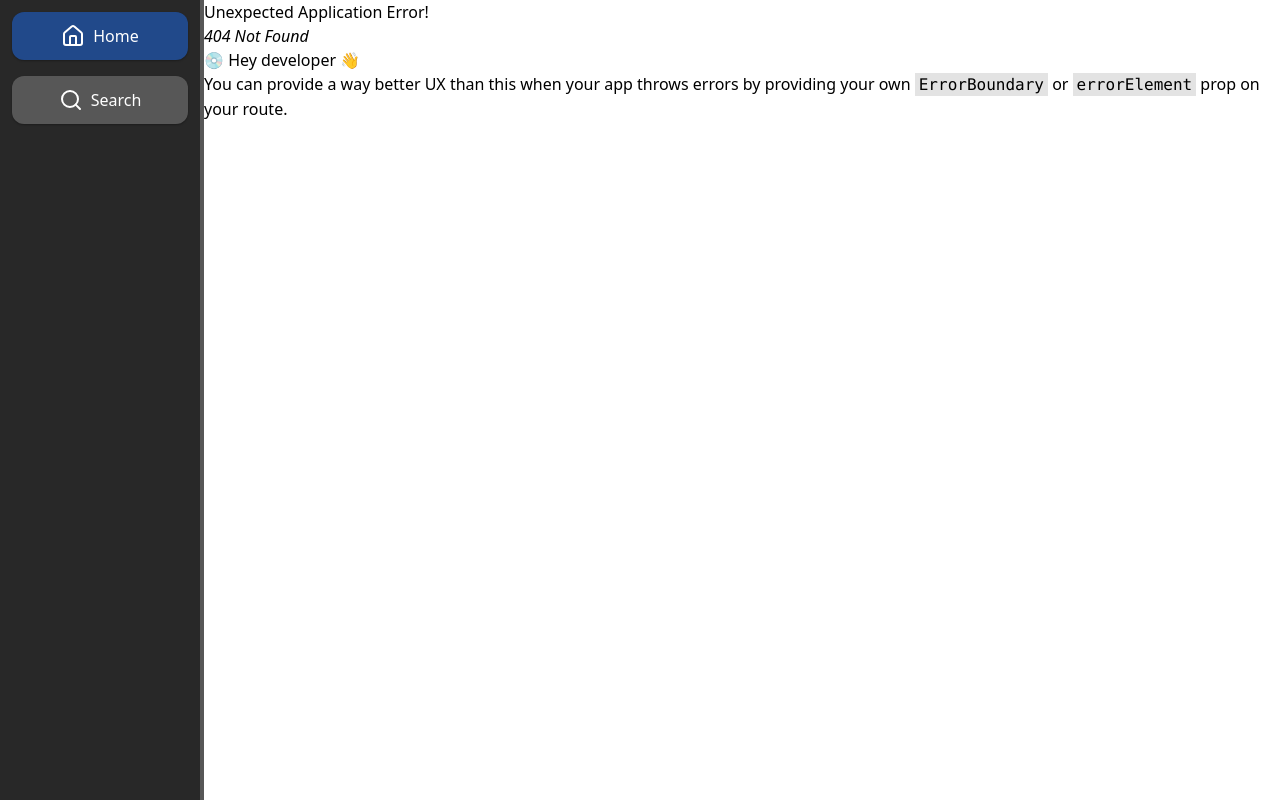
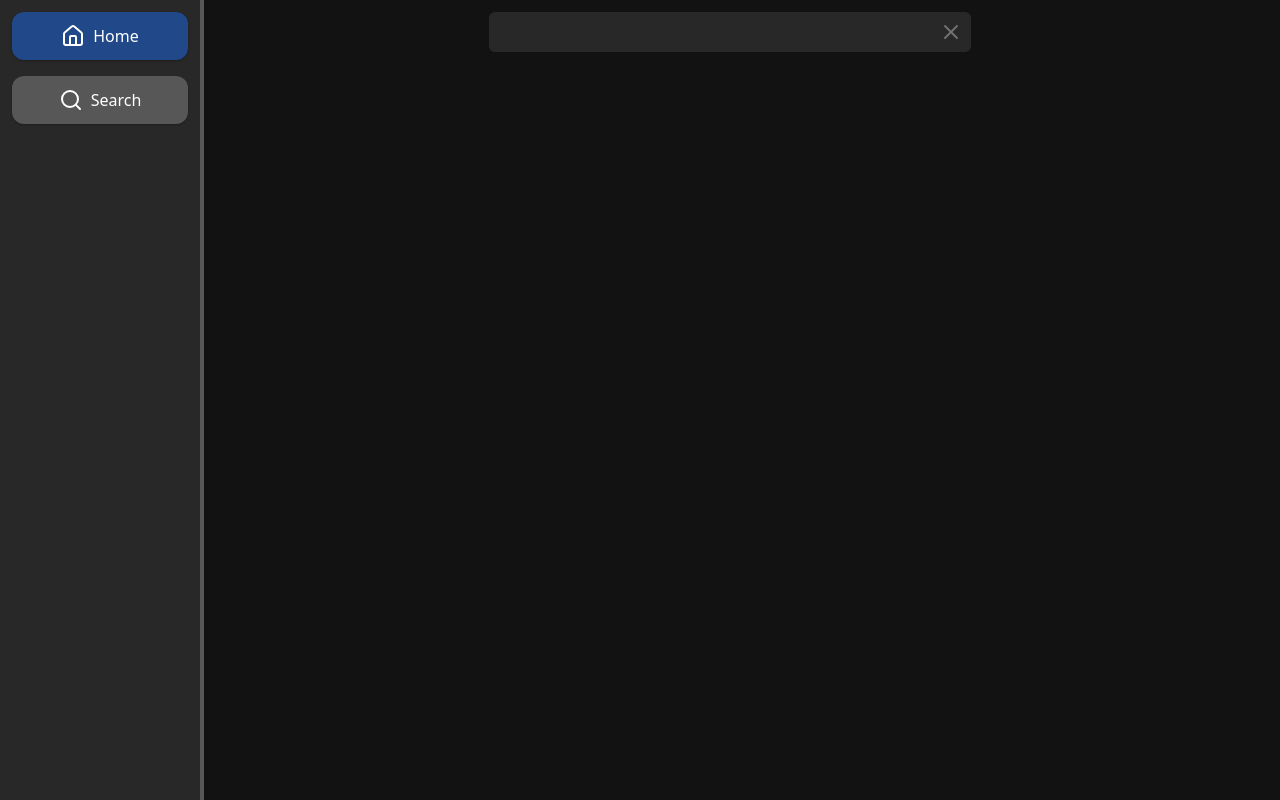
Before and after one commit to yagizerdem/MUSEEK, a React app in the folder frontend/: page /search-tracks in a window 1280 px wide. Before the commit this address had no page. Built offline with nearby package versions, Linux system fonts and the light colour scheme; the HTML template or start-up script is replaced by a standard one.

Commit message:
serch track context added

```diff
--- a/frontend/src/Layout/DefaultLayout.tsx
+++ b/frontend/src/Layout/DefaultLayout.tsx
@@ -18,8 +18,8 @@ function DefaultLayout({ children }: { children: React.ReactNode }) {
     setActivePage(activePageEnum.HOME);
   }
 
-  function goToSearch() {
-    router.navigate("/search");
+  function goToSearchTracks() {
+    router.navigate("/search-tracks");
     setActivePage(activePageEnum.SEARCH);
   }
 
@@ -49,7 +49,7 @@ function DefaultLayout({ children }: { children: React.ReactNode }) {
             />
             <ModernNavigationButton
               label="Search"
-              onMouseUp={goToSearch}
+              onMouseUp={goToSearchTracks}
               className={`${
                 activePage === activePageEnum.SEARCH
                   ? "bg-[var(--clr-info-a0)]"
--- a/frontend/src/Pages/SearchPage.tsx
+++ /dev/null
@@ -1,5 +0,0 @@
-function SearchPage() {
-  return <div>search page</div>;
-}
-
-export { SearchPage };
--- /dev/null
+++ b/frontend/src/Pages/SearchTracksPage.tsx
@@ -0,0 +1,17 @@
+import { useEffect } from "react";
+import type { ApiResponse } from "../../../shared/response/ApiResponse";
+import type { DeezerListResponse } from "../../../shared/response/DeezerListResponse";
+import type { Track } from "../../../shared/models/track";
+import { ModernTextInput } from "../ui/ModernTextInput";
+
+function SearchTracksPage() {
+  return (
+    <div className="w-full h-full bg-[var(--clr-surface-a0)] overflow-x-hidden">
+      <div className="w-1/2 mx-auto h-16   flex items-center px-4">
+        <ModernTextInput className="h-8 min-w-32 " />
+      </div>
+    </div>
+  );
+}
+
+export { SearchTracksPage };
--- /dev/null
+++ b/frontend/src/components/searchTracksRelated/SearchTracksBar.tsx
@@ -0,0 +1,11 @@
+import { ModernTextInput } from "../../ui/ModernTextInput";
+
+function SearchTracksBar() {
+  return (
+    <div>
+      <ModernTextInput text="" />
+    </div>
+  );
+}
+
+export { SearchTracksBar };
--- /dev/null
+++ b/frontend/src/context/SearchTracksContext.tsx
@@ -0,0 +1,39 @@
+import { createContext, useContext, useState, type ReactNode } from "react";
+import type { Track } from "../../../shared/models/track";
+
+interface SearchTracksContextType {
+  query: string;
+  tracks: Track[];
+  isLoading: boolean;
+  setQuery: (q: string) => void;
+  setTracks: (tracks: Track[]) => void;
+  setIsLoading: (loading: boolean) => void;
+}
+
+const SearchTracksContext = createContext<SearchTracksContextType | undefined>(
+  undefined
+);
+
+export const SearchTracksProvider = ({ children }: { children: ReactNode }) => {
+  const [query, setQuery] = useState("");
+  const [tracks, setTracks] = useState<Track[]>([]);
+  const [isLoading, setIsLoading] = useState(false);
+
+  return (
+    <SearchTracksContext.Provider
+      value={{ query, tracks, isLoading, setQuery, setTracks, setIsLoading }}
+    >
+      {children}
+    </SearchTracksContext.Provider>
+  );
+};
+
+export const useSearchTracks = (): SearchTracksContextType => {
+  const ctx = useContext(SearchTracksContext);
+  if (!ctx) {
+    throw new Error(
+      "useSearchTracks must be used within a SearchTracksProvider"
+    );
+  }
+  return ctx;
+};
--- a/frontend/src/router.tsx
+++ b/frontend/src/router.tsx
@@ -1,6 +1,7 @@
 import { createBrowserRouter, Navigate } from "react-router";
 import { HomePage } from "./Pages/HomePage";
-import { SearchPage } from "./Pages/SearchPage";
+import { SearchTracksPage } from "./Pages/SearchTracksPage";
+import { SearchTracksProvider } from "./context/SearchTracksContext";
 
 const router = createBrowserRouter([
   {
@@ -12,8 +13,12 @@ const router = createBrowserRouter([
     element: <HomePage />,
   },
   {
-    path: "/search",
-    element: <SearchPage />,
+    path: "/search-tracks",
+    element: (
+      <SearchTracksProvider>
+        <SearchTracksPage />
+      </SearchTracksProvider>
+    ),
   },
 ]);
 
--- /dev/null
+++ b/frontend/src/ui/ModernTextInput.tsx
@@ -0,0 +1,90 @@
+import { twMerge } from "tailwind-merge";
+import { X } from "lucide-react";
+import { useRef } from "react";
+
+interface ModerTextInputProps {
+  text: string;
+  placeholder?: string;
+  onChange?: (e: React.ChangeEvent<HTMLInputElement>) => void;
+  className?: string;
+  onFocus?: (e: React.FocusEvent<HTMLInputElement>) => void;
+}
+
+function ModernTextInput({
+  text = "",
+  placeholder,
+  onChange,
+  className,
+  onFocus,
+}: ModerTextInputProps) {
+  const inputRef = useRef<HTMLInputElement>(null);
+
+  function clearInput(event: React.MouseEvent<HTMLDivElement, MouseEvent>) {
+    event.preventDefault();
+    event.stopPropagation();
+    if (inputRef.current) {
+      inputRef.current.value = "";
+    }
+  }
+
+  return (
+    <div
+      className={`
+    w-fit
+    h-fit
+    flex flex-1 flex-row
+    relative
+    font-bold
+    `}
+    >
+      <input
+        type="text"
+        placeholder={placeholder}
+        onChange={onChange}
+        onFocus={onFocus}
+        ref={inputRef}
+        value={text}
+        className={twMerge(
+          `
+    relative
+    w-full
+    h-full
+    bg-[var(--clr-surface-a10)]
+    text-[var(--clr-text-primary)]
+    rounded-md
+    p-4
+    outline-none
+    border-transparent
+    focus:outline-none
+    focus:ring-0
+    focus:border-[var(--clr-primary-secondary)]
+    focus:bg-[var(--clr-surface-a10)]
+    transition-colors
+    border-solid
+    border-4
+    duration-500
+    `,
+          className
+        )}
+      />
+      <div
+        className={`
+        relative
+        right-8
+        flex items-center
+        justify-center
+        align-middle
+        hover:cursor-pointer
+        text-[var(--clr-surface-a40)]
+        hover:text-[var(--clr-surface-a50)]
+        transition-colors
+        transition-duration-300`}
+        onMouseUp={clearInput}
+      >
+        <X />
+      </div>
+    </div>
+  );
+}
+
+export { ModernTextInput };
```
